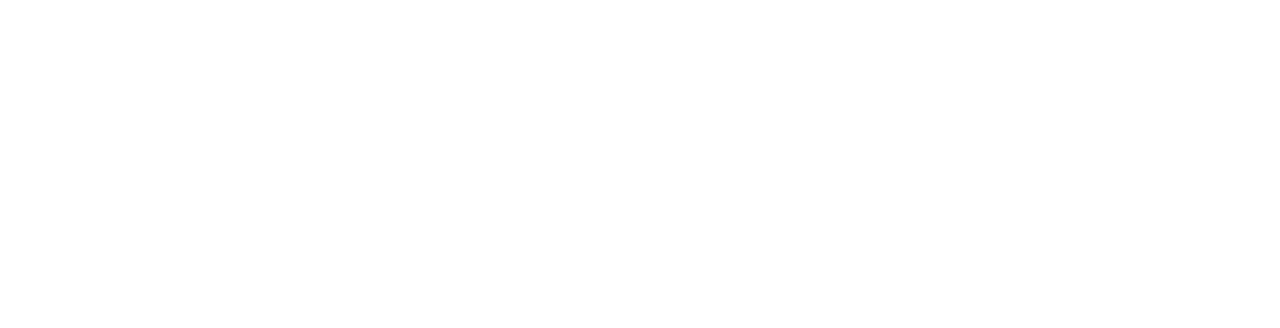
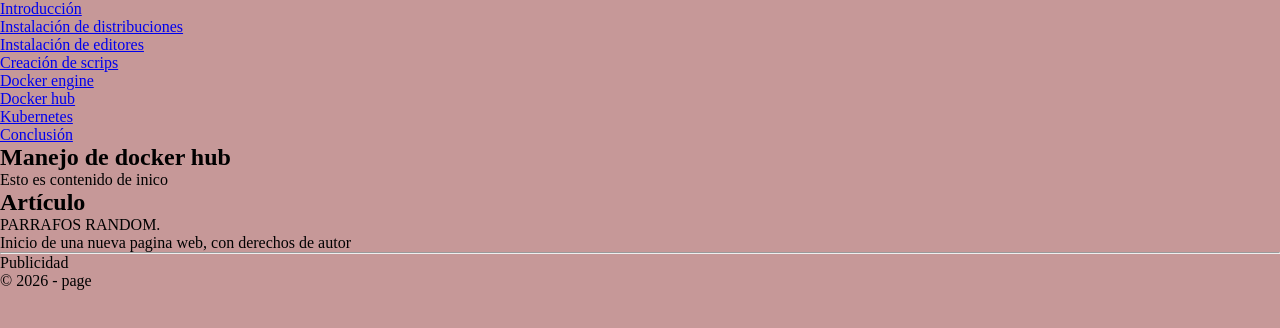
Before and after one commit to carlos-dagua27/practica, a plain HTML site: page recurso/hub.html in a window 1280 px wide. Drawn offline with Linux system fonts and the light colour scheme.

Commit message:
Nueva carpeta

```diff
--- a/estilo/styles.css
+++ b/estilo/styles.css
@@ -0,0 +1,8 @@
+* {
+    margin: 0;
+    padding: 0;
+    box-sizing: border-box;
+}
+body {
+    background-color: #c69898;
+}
--- a/index.html
+++ b/index.html
@@ -3,13 +3,18 @@
 <head>
     <meta charset="UTF-8">
     <meta name="viewport" content="width=device-width, initial-scale=1.0">
+HEAD
     <title>SO web</title>
+    <link rel="stylesheet" href="estilo/styles.css">
+    <title>Operating systems</title>
+29084e3 (Nueva carpeta)
 </head>
 <body>
 
     <header>
         <nav>
             <ul>
+HEAD
                 <li><a href="index.html">Introduccíon</a></li>
                 <li><a href="distribucion.html">Instalación de distribuciones</a></li>
                 <li><a href="editores.html">Instalación de editores</a></li>
@@ -18,14 +23,32 @@
                 <li><a href="hub.html">Docker hub</a></li>
                 <li><a href="kubernetes.html">Kubernetes</a></li>
                 <li><a href="conclusion.html">Conclusión</a></li>
+                <li><a href="index.html">Introducción</a></li>
+                <li><a href="recurso/distribucion.html">Instalación de distribuciones</a></li>
+                <li><a href="recurso/editores.html">Instalación de editores</a></li>
+                <li><a href="recurso/scripts.html">Creación de scrips</a></li>
+                <li><a href="recurso/engine.html">Docker engine</a></li>
+                <li><a href="recurso/hub.html">Docker hub</a></li>
+                <li><a href="recurso/kubernetes.html">Kubernetes</a></li>
+                <li><a href="recurso/conclusion.html">Conclusión</a></li>
+ 29084e3 (Nueva carpeta)
             </ul>
         </nav>
     </header>
 
     <main>
         <section>
+
+ HEAD
             <h2>Sección principal</h2>
             <p>Esto es contenido de inico</p>
+
+            <h2>Introducción</h2>
+            <h3>Integrantes del grupo</h3>
+            <p>Carlos</p>
+            <p>Dagua</p>
+            <p>Conda</p>
+ 29084e3 (Nueva carpeta)
         </section>
 
         <article>
@@ -34,9 +57,12 @@
         </article>
         <article>
             Inicio de una nueva pagina web, con derechos de autor
+ HEAD
             <hr>
 
 
+
+29084e3 (Nueva carpeta)
         </article>
     </main>
 
--- a/recurso/hub.html
+++ b/recurso/hub.html
@@ -0,0 +1,53 @@
+<!DOCTYPE html>
+<html lang="es">
+<head>
+    <meta charset="UTF-8">
+    <meta name="viewport" content="width=device-width, initial-scale=1.0">
+    <link rel="stylesheet" href="../estilo/styles.css">
+    <title>Docker hub</title>
+</head>
+<body>
+
+    <header>
+        <nav>
+            <ul>
+                <li><a href="../index.html">Introducción</a></li>
+                <li><a href="distribucion.html">Instalación de distribuciones</a></li>
+                <li><a href="editores.html">Instalación de editores</a></li>
+                <li><a href="scripts.html">Creación de scrips</a></li>
+                <li><a href="engine.html">Docker engine</a></li>
+                <li><a href="hub.html">Docker hub</a></li>
+                <li><a href="kubernetes.html">Kubernetes</a></li>
+                <li><a href="conclusion.html">Conclusión</a></li>
+            </ul>
+        </nav>
+    </header>
+
+    <main>
+        <section>
+            <h2>Manejo de docker hub</h2>
+            <p>Esto es contenido de inico</p>
+        </section>
+
+        <article>
+            <h2>Artículo</h2>
+            <p>PARRAFOS RANDOM.</p>
+        </article>
+        <article>
+            Inicio de una nueva pagina web, con derechos de autor
+            <hr>
+
+
+        </article>
+    </main>
+
+    <aside>
+        <p>Publicidad</p>
+    </aside>
+
+    <footer>
+        <p>© 2026 - page</p>
+    </footer>
+
+</body>
+</html>
```
Also changed, not shown: recurso/conclusion.html (+53 -0 lines), recurso/distribucion.html (+50 -0 lines), recurso/editores.html (+53 -0 lines), recurso/engine.html (+53 -0 lines), recurso/kubernetes.html (+53 -0 lines), recurso/scripts.html (+53 -0 lines).
